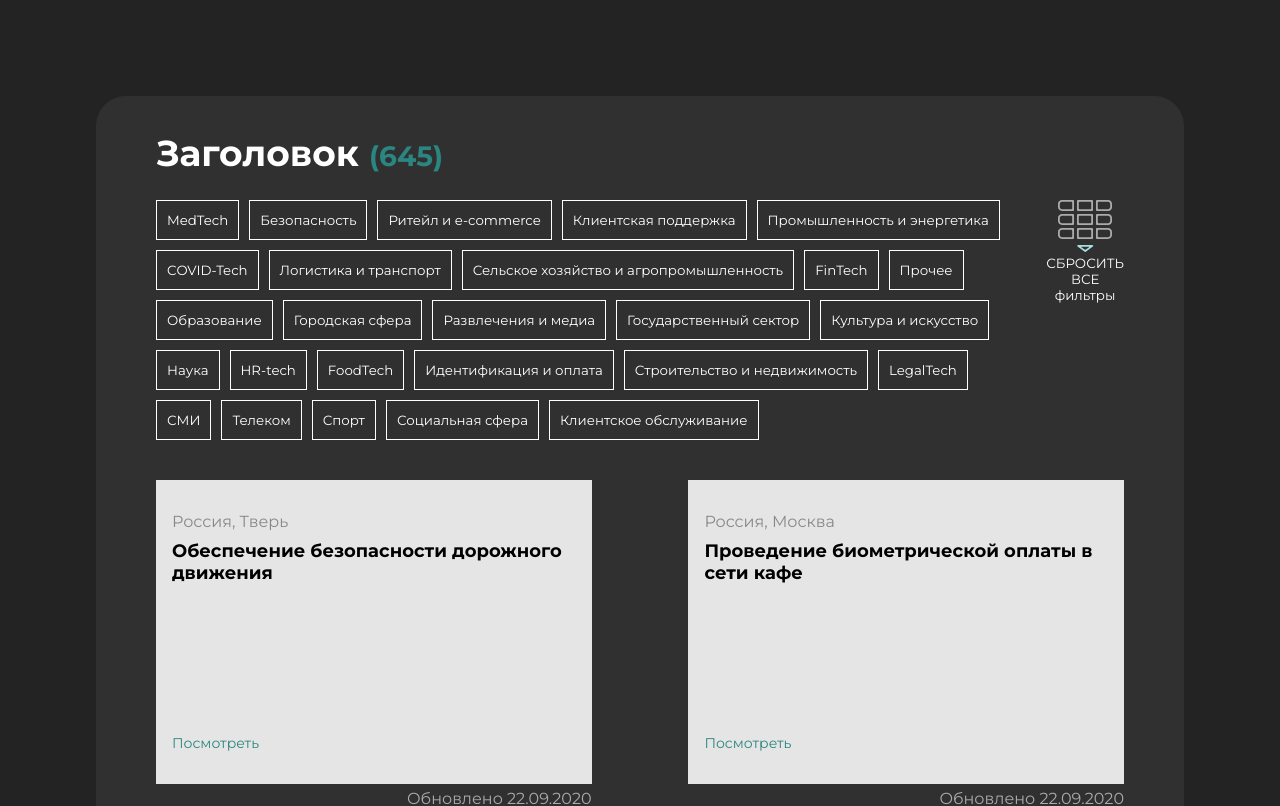
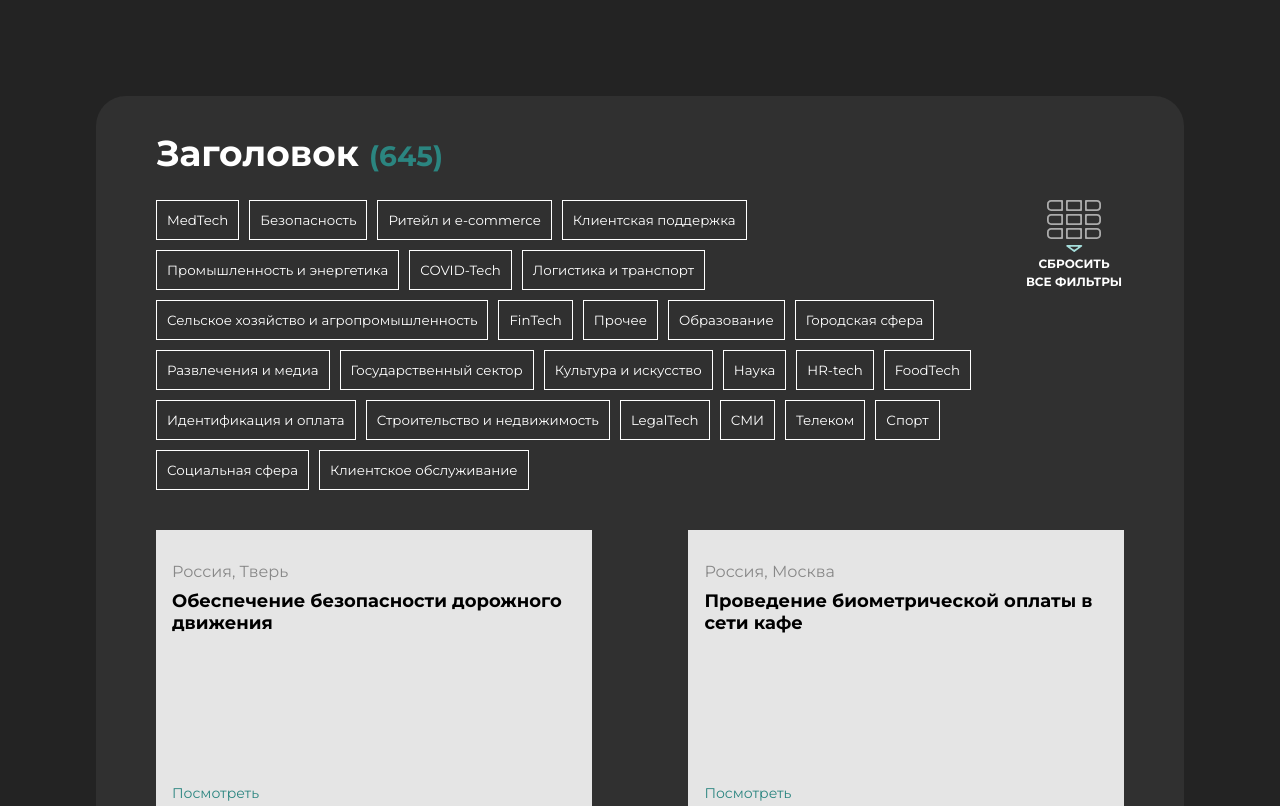
Before and after one commit to CrtdLunacy/list-with-articles, a Next.js app: page / in a window 1280 px wide. Shown: the top 806 px of the page. Built offline with nearby package versions, Linux system fonts and the light colour scheme.

Commit message:
fix css button

```diff
--- a/components/ArticlesWidget/ArticlesWidget.tsx
+++ b/components/ArticlesWidget/ArticlesWidget.tsx
@@ -68,7 +68,7 @@ const ArticlesWidget = ({data}: ArticlesWidgetProps) => {
           onClick={handleDropFilters}
         >
           <Image src={FilterButton} alt={'Filter'} />
-          <p>СБРОСИТЬ ВСЕ фильтры</p>
+          <p className={styles.filterClear}>СБРОСИТЬ ВСЕ ФИЛЬТРЫ</p>
         </button>
       </div>
 
--- a/components/ArticlesWidget/ArticlesWidgets.module.css
+++ b/components/ArticlesWidget/ArticlesWidgets.module.css
@@ -38,6 +38,12 @@
   height: 50px;
 }
 
+.filterClear {
+  width: 100px;
+  font: var(--font-xs-bold);
+  font-size: 12px;
+}
+
 @media only screen and (max-width: 768px) {
   .frame {
     padding: 30px;
```
